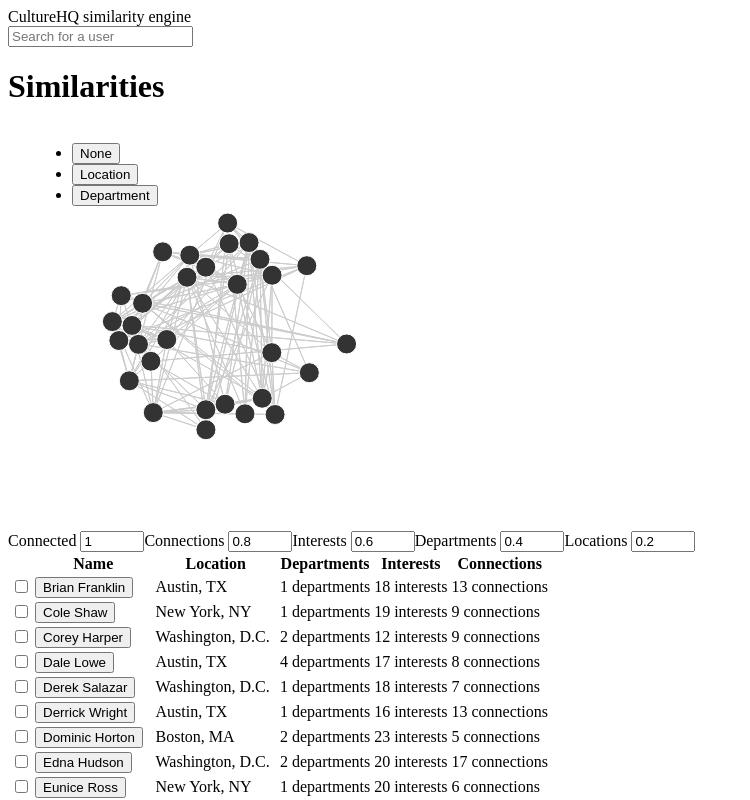
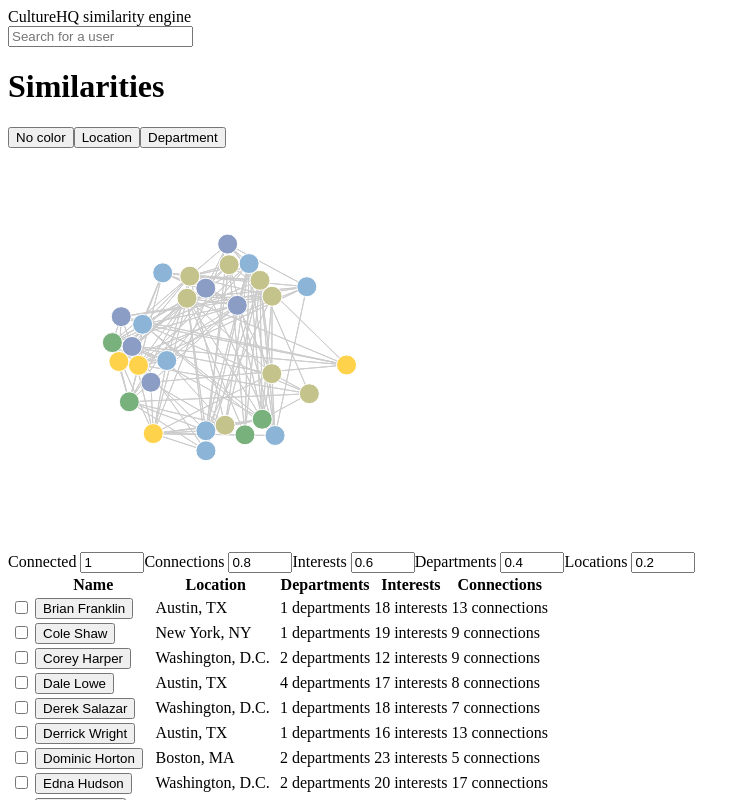
Before and after one commit to CultureHQ/similarities, a React app: page / in a window 1280 px wide. Shown: the top 800 px of the page, without its empty margins (0-750 px from the left). Built offline with nearby package versions, Linux system fonts and the light colour scheme; the HTML template or start-up script is replaced by a standard one.

Commit message:
Rebuild dist

```diff
--- a/src/UserGraph.js
+++ b/src/UserGraph.js
@@ -213,14 +213,14 @@ const UserGraphCanvas = ({ height, links, nodes, width }) => {
 };
 
 const UserGraph = ({ compare, currentUser, users }) => {
-  const [getColor, onChangeColoring] = useColoring(users);
+  const { coloring, getColor, onChangeColoring } = useColoring(users);
 
   const nodes = makeNodes(currentUser, users, getColor);
   const links = makeLinks(compare, currentUser, users);
 
   return (
     <>
-      <UserGraphColoring onChangeColoring={onChangeColoring} />
+      <UserGraphColoring coloring={coloring} onChangeColoring={onChangeColoring} />
       <UserGraphCanvas height={400} links={links} nodes={nodes} width={400} />
     </>
   );
--- a/src/UserGraphColoring.js
+++ b/src/UserGraphColoring.js
@@ -1,24 +1,22 @@
 import React from "react";
 
-const UserGraphColoring = ({ onChangeColoring }) => (
-  <div style={{ position: "absolute", left: "2em" }}>
-    <ul>
-      <li>
-        <button type="button" onClick={() => onChangeColoring(null)}>
-          None
-        </button>
-      </li>
-      <li>
-        <button type="button" onClick={() => onChangeColoring("location")}>
-          Location
-        </button>
-      </li>
-      <li>
-        <button type="button" onClick={() => onChangeColoring("department")}>
-          Department
-        </button>
-      </li>
-    </ul>
+const UserGraphColoringButton = ({ children, coloring, onChangeColoring, value }) => (
+  <button type="button" aria-current={coloring === value} onClick={() => onChangeColoring(value)}>
+    {children}
+  </button>
+);
+
+const UserGraphColoring = ({ coloring, onChangeColoring }) => (
+  <div className="coloring">
+    <UserGraphColoringButton coloring={coloring} onChangeColoring={onChangeColoring} value={null}>
+      No color
+    </UserGraphColoringButton>
+    <UserGraphColoringButton coloring={coloring} onChangeColoring={onChangeColoring} value="location">
+      Location
+    </UserGraphColoringButton>
+    <UserGraphColoringButton coloring={coloring} onChangeColoring={onChangeColoring} value="department">
+      Department
+    </UserGraphColoringButton>
   </div>
 );
 
--- a/src/useColoring.js
+++ b/src/useColoring.js
@@ -40,10 +40,16 @@ const makeGetColor = (coloring, users) => {
 };
 
 const useColoring = users => {
-  const [getColor, setGetColor] = useState(makeGetColor);
-  const onChangeColoring = coloring => setGetColor(() => makeGetColor(coloring, users));
+  const [state, setState] = useState({
+    coloring: "location",
+    getColor: makeGetColor("location", users)
+  });
 
-  return [getColor, onChangeColoring];
+  const onChangeColoring = coloring => setState({
+    coloring, getColor: makeGetColor(coloring, users)
+  });
+
+  return { ...state, onChangeColoring };
 };
 
 export default useColoring;
```
Also changed, not shown: 2 other files (tests, documents, lock files or other folders).
